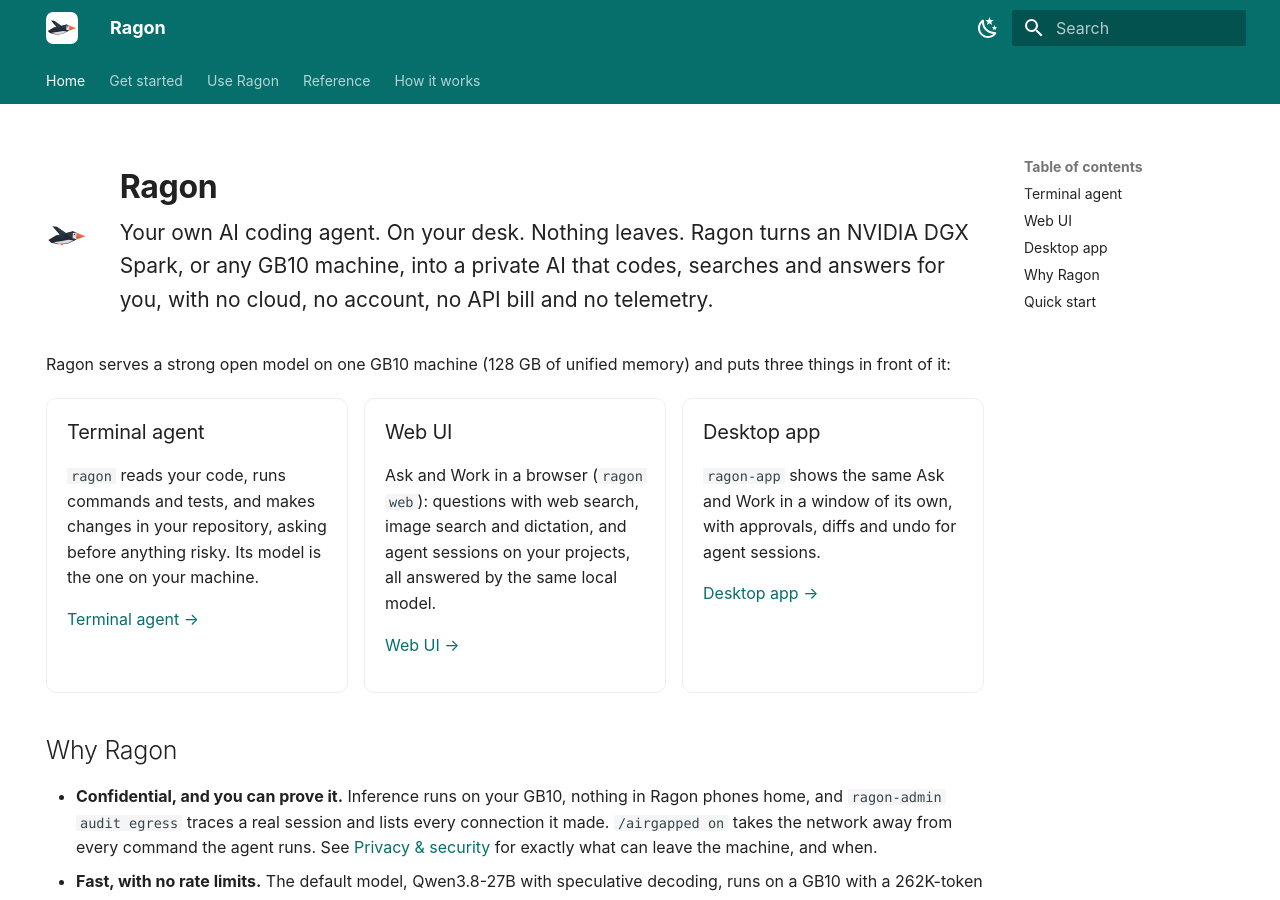
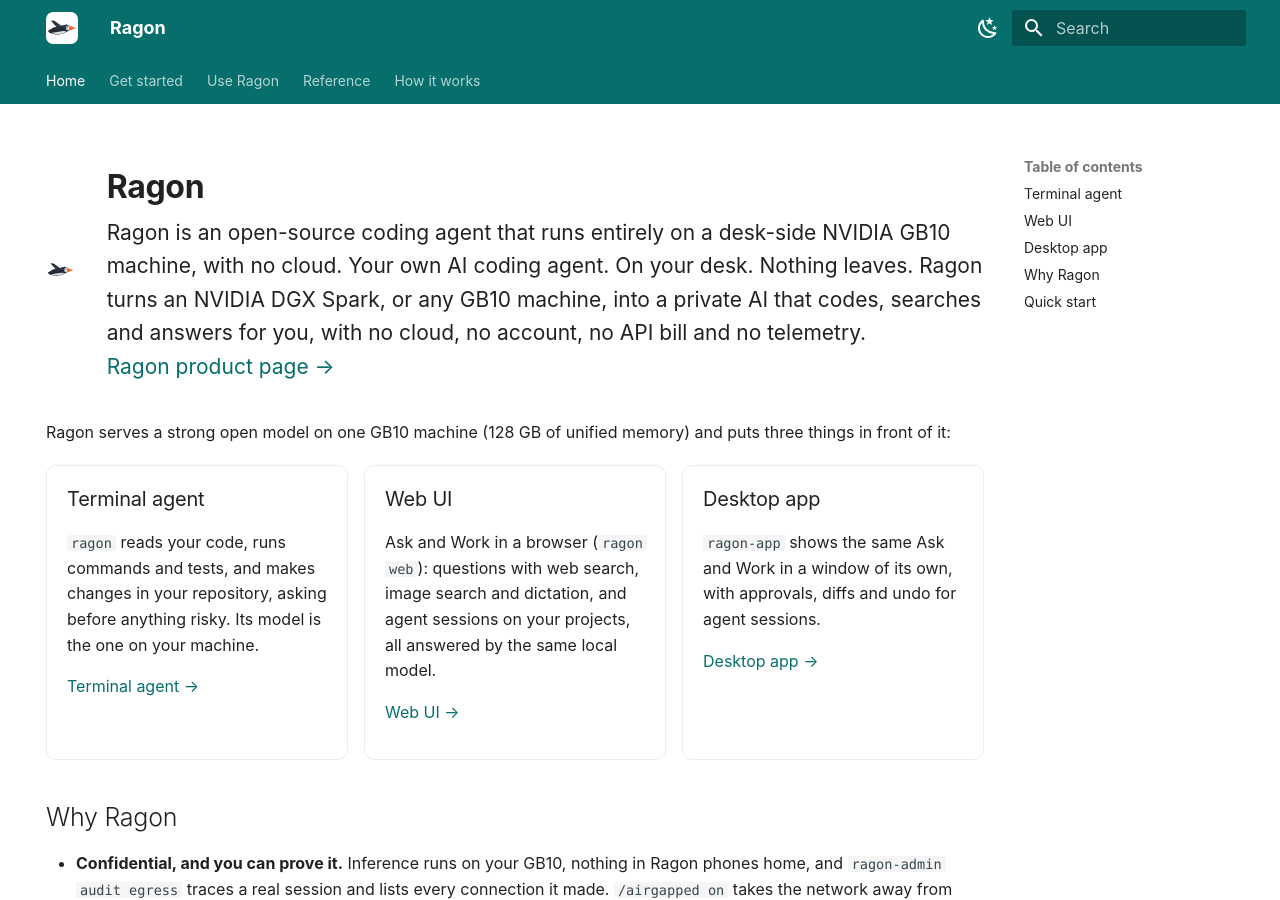
Before and after one commit to dreamference/ragon, an MkDocs documentation site: the page built from docs/index.md, in a window 1280 px wide and 900 px high. Built offline with MkDocs 1.6.1 and Material for MkDocs 9.7.7, drawn with Linux system fonts in a browser that asks for light colours.

Commit message:
docs home: site_description and the first sentence are the definition, title What is Ragon?, link to the product page; test docs_home
Ragon-Tokens: 0

```diff
--- a/docs/index.md
+++ b/docs/index.md
@@ -1,4 +1,5 @@
 ---
+title: What is Ragon?
 hide:
   - navigation
 ---
@@ -8,9 +9,12 @@ hide:
 <div markdown>
 # Ragon
 
+Ragon is an open-source coding agent that runs entirely on a desk-side NVIDIA GB10 machine, with no cloud.
 Your own AI coding agent. On your desk. Nothing leaves. Ragon turns an NVIDIA DGX Spark, or any
 GB10 machine, into a private AI that codes, searches and answers for you, with no cloud, no
 account, no API bill and no telemetry.
+
+[Ragon product page →](https://ragon.dreamference.ai/)
 </div>
 </div>
 
--- a/mkdocs.yml
+++ b/mkdocs.yml
@@ -1,6 +1,6 @@
 site_name: Ragon
 site_url: https://ragon.dreamference.ai/docs/
-site_description: A private AI assistant and coding agent that runs entirely on your NVIDIA GB10.
+site_description: Ragon is an open-source coding agent that runs entirely on a desk-side NVIDIA GB10 machine, with no cloud.
 copyright: Ragon by Dreamference · licensed AGPL-3.0-or-later.
 
 theme:
```
Also changed, not shown: 1 other file.
